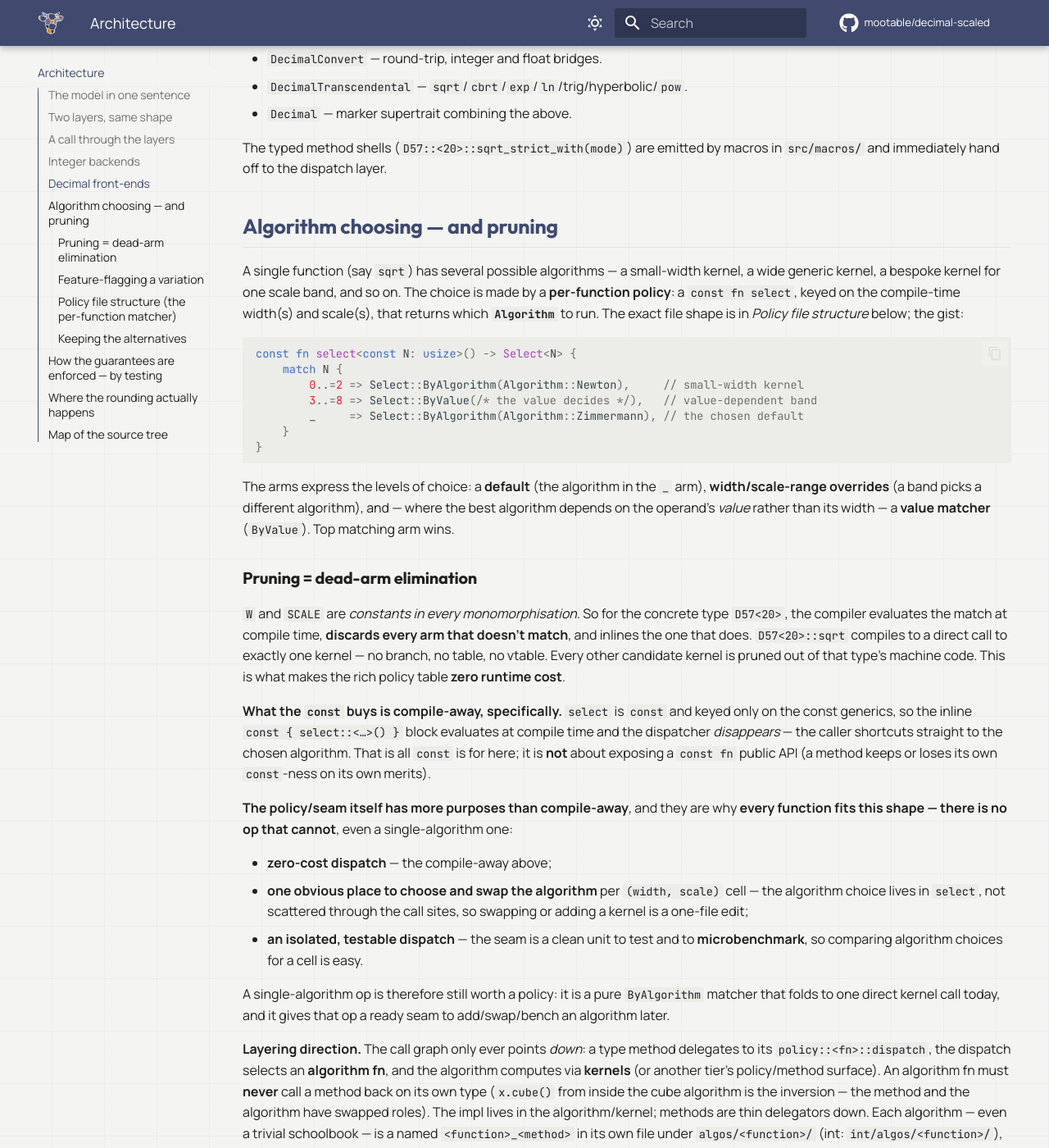
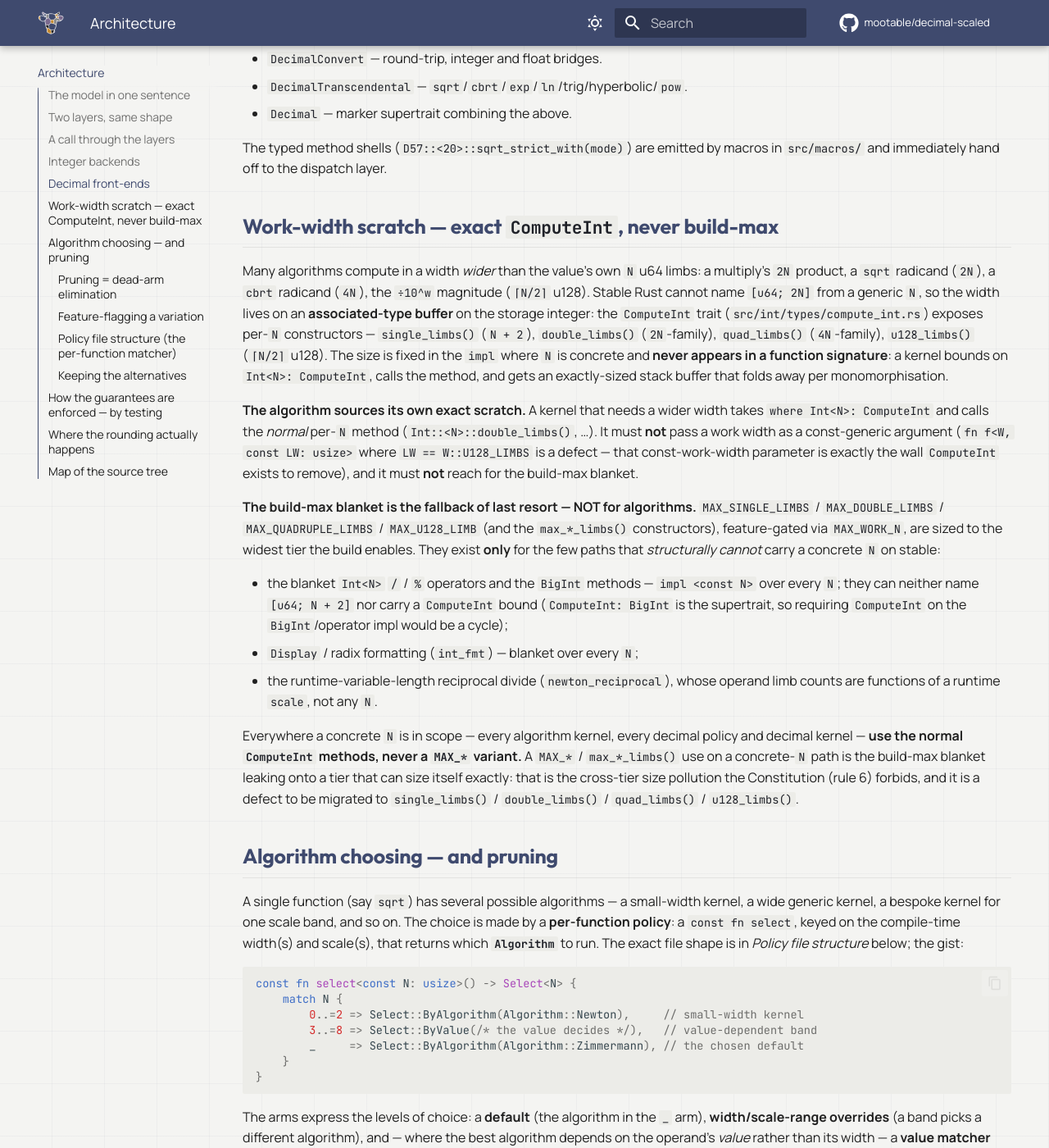
Before and after one commit to mootable/decimal-scaled, an MkDocs documentation site: the page built from docs/ARCHITECTURE.md, in a window 1280 px wide and 1400 px high, scrolled down 3262 px. Shown: the whole window at 82% size. Built offline with MkDocs 1.6.1 and Material for MkDocs 9.7.7, drawn with Linux system fonts in a browser that asks for light colours; comment, search, counter and statistics services are not loaded.

Commit message:
refactor(widen_mul) + docs: algorithms size scratch via exact ComputeInt methods, not build-max
widen_mul (a concrete-N Storage*Storage product) now sources its 2N product from
Int::<N>::double_limbs() and packs into the result's W::u128_limbs() — exact per-N
ComputeInt buffers, replacing the frozen [0u64; 288] / [0u128; 144] build-max literals.

docs/ARCHITECTURE.md gains a "Work-width scratch — exact ComputeInt, never build-max"
section: the algorithm sources its own exact scratch via the normal per-N methods
(single_limbs/double_limbs/quad_limbs/u128_limbs); the MAX_* blanket (MAX_SINGLE/DOUBLE/
QUADRUPLE_LIMBS, MAX_U128_LIMB, max_*_limbs()) is the last-resort fallback ONLY for the
structurally-N-less paths (blanket Int<N> operators/BigInt — ComputeInt:BigInt would cycle;
Display/int_fmt; the runtime-variable-length newton_reciprocal divide). A MAX_* on a
concrete-N path is rule-6 cross-tier size pollution.

```diff
--- a/docs/ARCHITECTURE.md
+++ b/docs/ARCHITECTURE.md
@@ -118,6 +118,50 @@ The cross-width API is four traits (`src/types/traits/`):
 
 The typed method shells (`D57::<20>::sqrt_strict_with(mode)`) are emitted
 by macros in `src/macros/` and immediately hand off to the dispatch layer.
+
+## Work-width scratch — exact `ComputeInt`, never build-max
+
+Many algorithms compute in a width *wider* than the value's own `N` u64
+limbs: a multiply's `2N` product, a `sqrt` radicand (`2N`), a `cbrt`
+radicand (`4N`), the `÷10^w` magnitude (`⌈N/2⌉` u128). Stable Rust cannot
+name `[u64; 2N]` from a generic `N`, so the width lives on an
+**associated-type buffer** on the storage integer: the `ComputeInt` trait
+(`src/int/types/compute_int.rs`) exposes per-`N` constructors —
+`single_limbs()` (`N + 2`), `double_limbs()` (`2N`-family), `quad_limbs()`
+(`4N`-family), `u128_limbs()` (`⌈N/2⌉` u128). The size is fixed in the
+`impl` where `N` is concrete and **never appears in a function signature**:
+a kernel bounds on `Int<N>: ComputeInt`, calls the method, and gets an
+exactly-sized stack buffer that folds away per monomorphisation.
+
+**The algorithm sources its own exact scratch.** A kernel that needs a
+wider width takes `where Int<N>: ComputeInt` and calls the *normal* per-`N`
+method (`Int::<N>::double_limbs()`, …). It must **not** pass a work width as
+a const-generic argument (`fn f<W, const LW: usize>` where `LW == W::U128_LIMBS`
+is a defect — that const-work-width parameter is exactly the wall `ComputeInt`
+exists to remove), and it must **not** reach for the build-max blanket.
+
+**The build-max blanket is the fallback of last resort — NOT for
+algorithms.** `MAX_SINGLE_LIMBS` / `MAX_DOUBLE_LIMBS` / `MAX_QUADRUPLE_LIMBS`
+/ `MAX_U128_LIMB` (and the `max_*_limbs()` constructors), feature-gated via
+`MAX_WORK_N`, are sized to the widest tier the build enables. They exist
+**only** for the few paths that *structurally cannot* carry a concrete `N`
+on stable:
+
+- the blanket `Int<N>` `/` / `%` operators and the `BigInt` methods — `impl
+  <const N>` over every `N`; they can neither name `[u64; N + 2]` nor carry a
+  `ComputeInt` bound (`ComputeInt: BigInt` is the supertrait, so requiring
+  `ComputeInt` on the `BigInt`/operator impl would be a cycle);
+- `Display` / radix formatting (`int_fmt`) — blanket over every `N`;
+- the runtime-variable-length reciprocal divide (`newton_reciprocal`), whose
+  operand limb counts are functions of a runtime `scale`, not any `N`.
+
+Everywhere a concrete `N` is in scope — every algorithm kernel, every
+decimal policy and decimal kernel — **use the normal `ComputeInt` methods,
+never a `MAX_*` variant.** A `MAX_*` / `max_*_limbs()` use on a concrete-`N`
+path is the build-max blanket leaking onto a tier that can size itself
+exactly: that is the cross-tier size pollution the Constitution (rule 6)
+forbids, and it is a defect to be migrated to `single_limbs()` /
+`double_limbs()` / `quad_limbs()` / `u128_limbs()`.
 
 ## Algorithm choosing — and pruning
 
```
Also changed, not shown: 1 other file.
